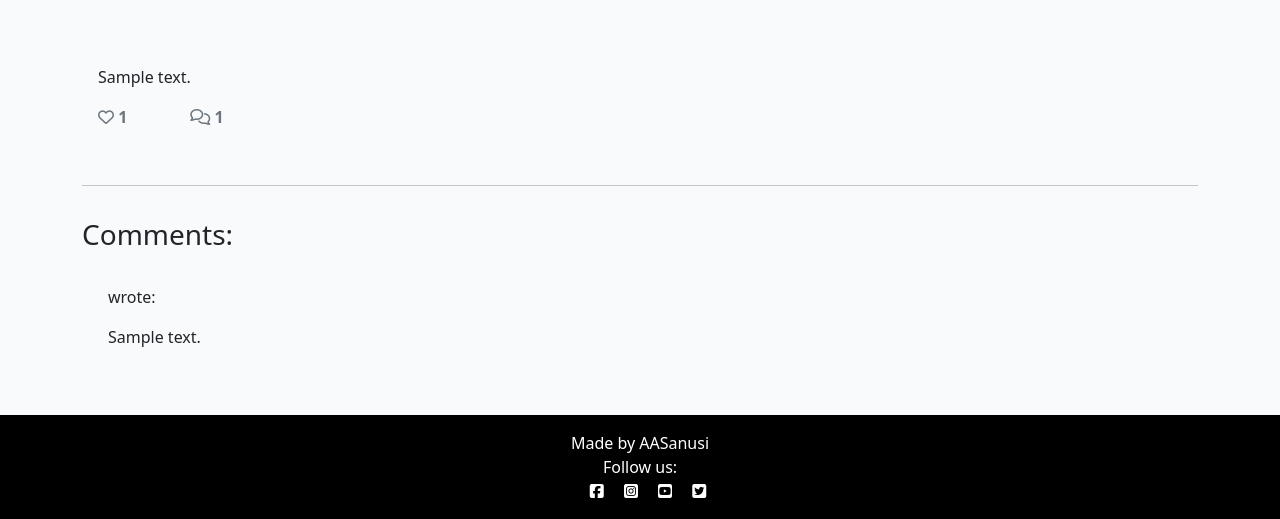
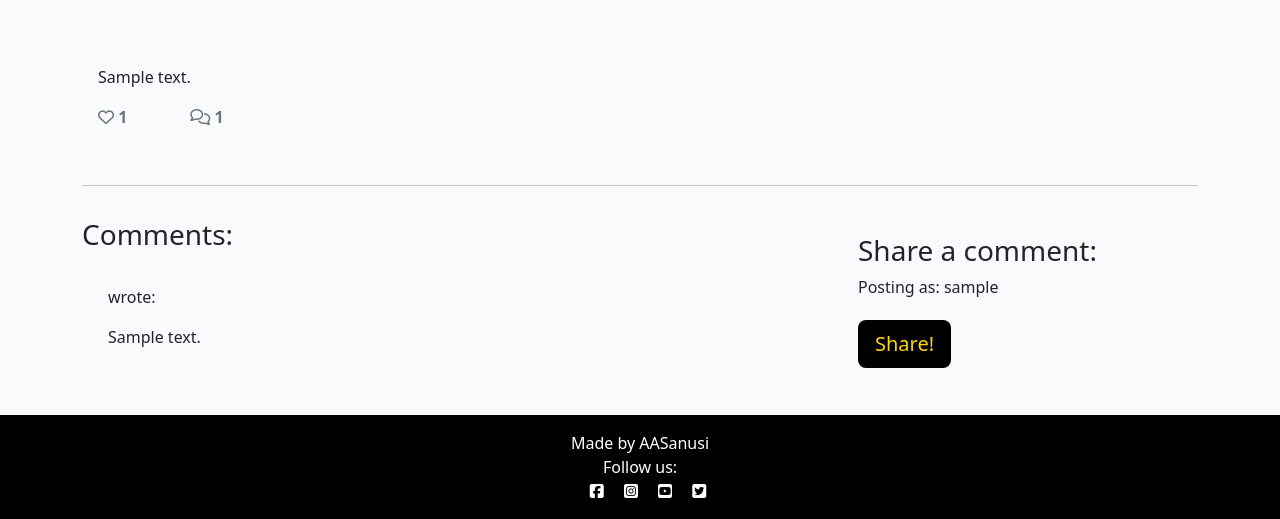
Before and after one commit to AASanusi/balln, a Django app: a page that uses templates/post_detail.html in a window 1280 px wide. Shown: the part 307-826 px from the top of the page. Run offline with Django 4.2, Linux system fonts and the light colour scheme; a user stored in the database is signed in; tables that the repository leaves empty hold one stand-in row (values such as "Sample post"); parts of the project's set-up code (start-up, migrations or seed data) failed here and were passed over; some libraries are stand-ins or nearby versions.

Commit message:
Add crispy to post detail to display comment form

```diff
--- a/templates/post_detail.html
+++ b/templates/post_detail.html
@@ -1,4 +1,6 @@
 {% extends 'base.html' %} {% block content %}
+
+{% load crispy_forms_tags %}
 
 <div class="masthead">
     <div class="container">
@@ -75,7 +77,16 @@
         </div>
         <div class="col-md-4 card mb-4  mt-3 ">
             <div class="card-body">
-                <!-- For later -->
+                {% if user.is_authenticated%}
+
+                <h3>Share a comment:</h3>
+                <p>Posting as: {{ user.username }}</p>
+                <form method="post" style="margin-top: 1.3em;">
+                    {{ comment_form | crispy }}
+                    {% csrf_token %}
+                    <button type="submit" class="btn btn-signup btn-lg">Share!</button>
+                </form>
+                {% endif %}
             </div>
         </div>
     </div>
```
